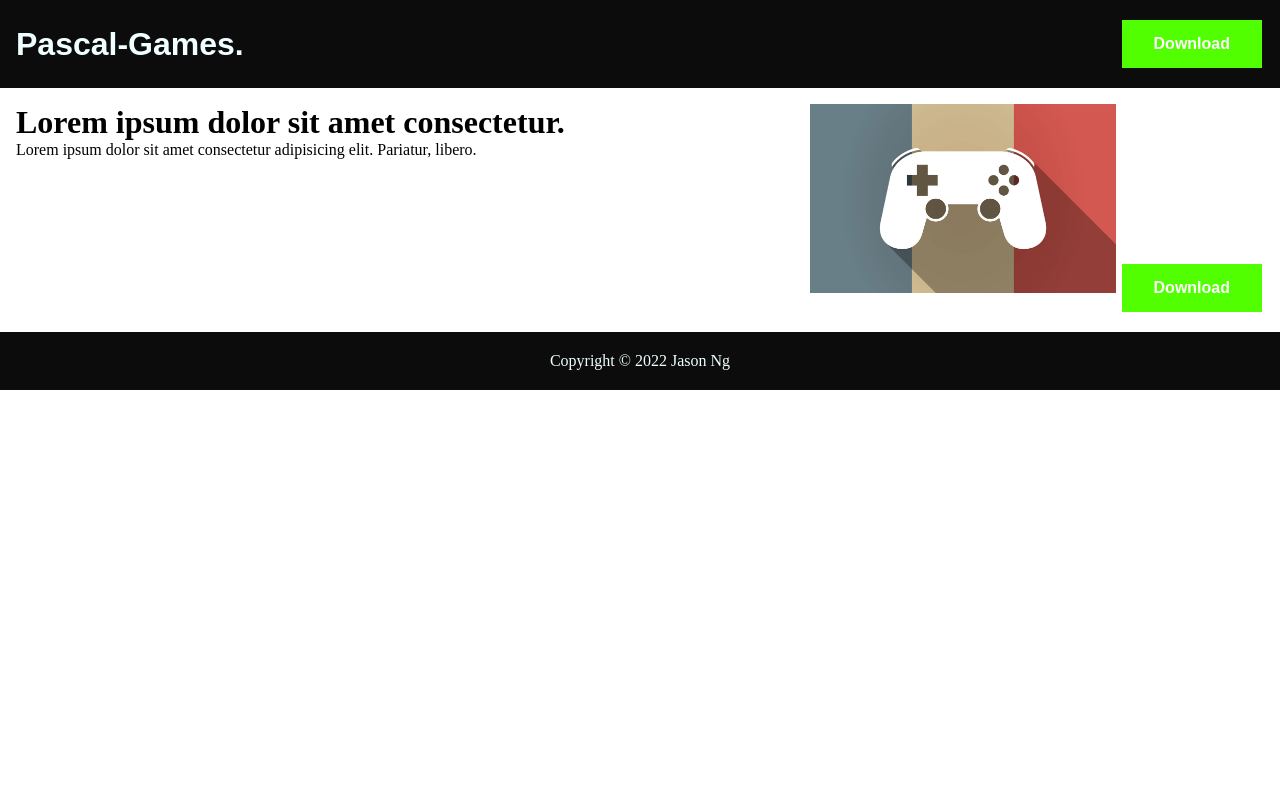
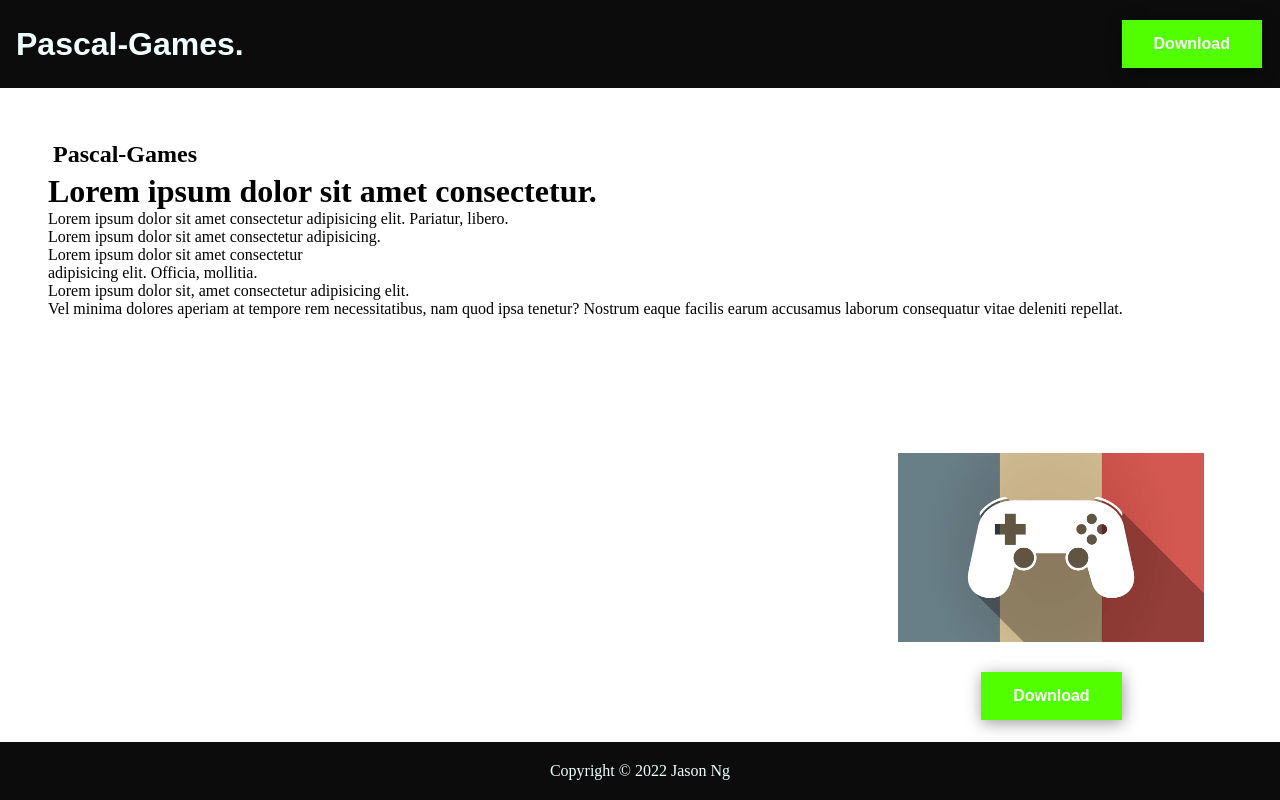
Before and after one commit to jack0237/pacy-Gaming-Studio, a plain HTML site: page index.html in a window 1280 px wide. Drawn offline with Linux system fonts and the light colour scheme.

Commit message:
new modif

```diff
--- a/index.html
+++ b/index.html
@@ -26,11 +26,26 @@
 
     <div class="main-head">
         <div>
-            <h1>Lorem ipsum dolor sit amet consectetur.</h1>
-            <p>Lorem ipsum dolor sit amet consectetur adipisicing elit. Pariatur, libero.</p>
-
+            <div>
+                <h2 id="fp">Pascal-Games</h2>
+                <h1>Lorem ipsum dolor sit amet consectetur.</h1>
+                <p>Lorem ipsum dolor sit amet consectetur adipisicing elit. Pariatur, libero.</p>
+            </div>
+            <div>
+                <p>Lorem ipsum dolor sit amet consectetur adipisicing.</p>
+                <p>Lorem ipsum dolor sit amet consectetur <br> adipisicing elit. Officia, mollitia.</p>
+            </div>
+            <div>
+                <p>Lorem ipsum dolor sit, amet consectetur
+                    adipisicing elit. <br> Vel minima dolores aperiam
+                    at tempore rem necessitatibus,
+                    nam quod ipsa tenetur? Nostrum eaque
+                    facilis earum accusamus laborum
+                    consequatur vitae deleniti repellat.
+                </p>
+            </div>
         </div>
-        <div>
+        <div id="download">
             <img id="image" src="jeux.jpg" alt="photo de jeu">
             <button class="button">Download</button>
         </div>
--- a/style.css
+++ b/style.css
@@ -25,6 +25,7 @@
 }
 .button {
     background-color: #51ff00;
+    box-shadow: 1px 3px 15px 0px #00000066;;
     border: none;
     color: white;
     padding: 15px 32px;
@@ -36,10 +37,16 @@
     margin: 4px 2px;
     cursor: pointer;
 }
+.button:hover{
+    background-color: #47df01;
+}
 
 
 
 .foot {
+    position: fixed;
+    bottom: 0;
+    width: 100%;
     background-color: var(--clr-1);
 }
 .foot p {
@@ -54,9 +61,25 @@
 .main-head{
     display: flex;
     justify-content: space-between;
-    padding: 1rem;
+    padding: 3rem;
+}
+.main-head .button{
+    display: block;
+    margin-top: 30px;
 }
 #image{
     height: 5cm;
-
 }
+#download{
+    display: flex;
+    flex-direction: column;
+    justify-content: center;
+    align-items: center;
+    position: fixed;
+    bottom: 0;
+    right: 0;
+    padding: 2cm;
+}
+#fp{
+    padding: 5px 5px 5px 5px;
+}
```
